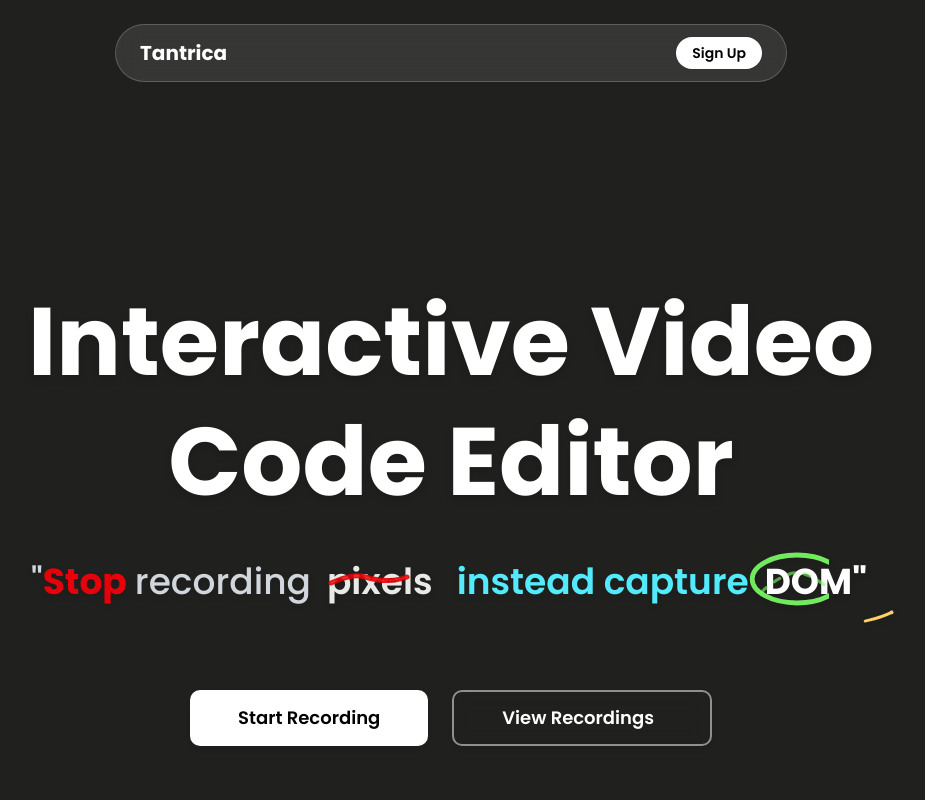
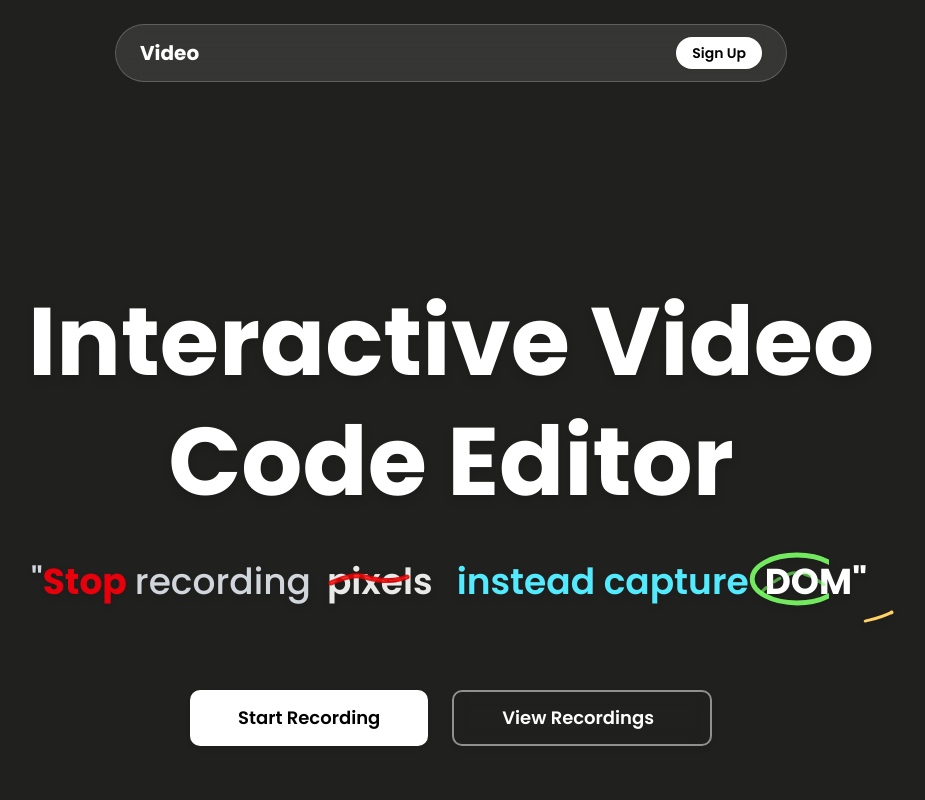
Before and after one commit to ayan-de/Interactive-video-code-editor-main-, a Next.js app in the folder apps/web/: page / in a window 1280 px wide. Shown: the top 800 px of the page, without its empty margins (189-1114 px from the left). Built offline with nearby package versions, Linux system fonts and the light colour scheme; no server answers.

Commit message:
chore: update navbar brand text in main and studio layouts

```diff
--- a/apps/web/app/(main)/layout.tsx
+++ b/apps/web/app/(main)/layout.tsx
@@ -10,7 +10,7 @@ interface MainLayoutProps {
 export default function MainLayout({ children }: MainLayoutProps) {
   return (
     <div className="min-h-screen bg-[#20201e] flex flex-col">
-      <Navbar mainText="Tantrica" />
+      <Navbar mainText="Video" />
       {children}
       <Footer />
     </div>
--- a/apps/web/app/(studio)/layout.tsx
+++ b/apps/web/app/(studio)/layout.tsx
@@ -16,7 +16,7 @@ export default function StudioLayout({ children }: StudioLayoutProps) {
 
   const isRecordPage = pathname?.includes('/record');
   const isViewPage = pathname?.includes('/view');
-  const navbarText = isRecordPage ? 'Tantra' : 'Mantra';
+  const navbarText = isRecordPage ? 'Video' : 'Video2';
 
   return (
     <div className="min-h-screen bg-[#20201e] flex flex-col">
```
